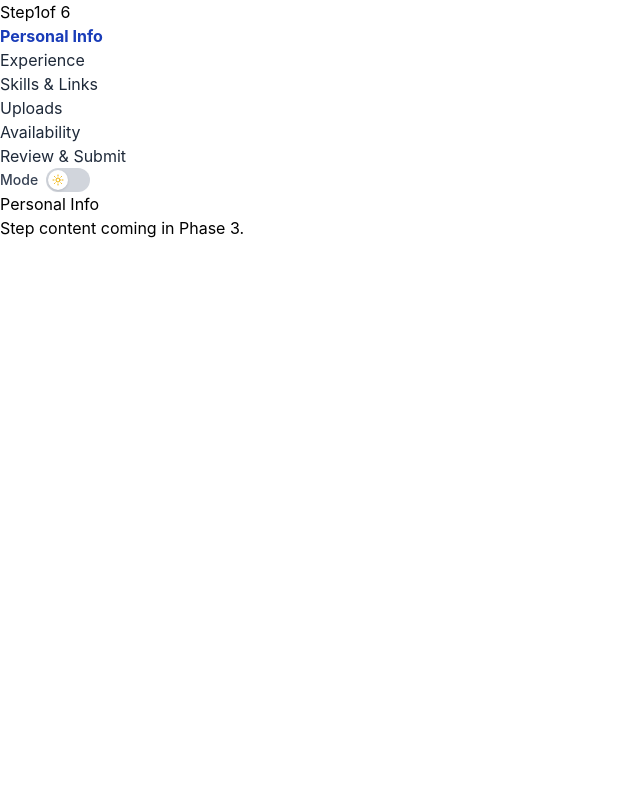
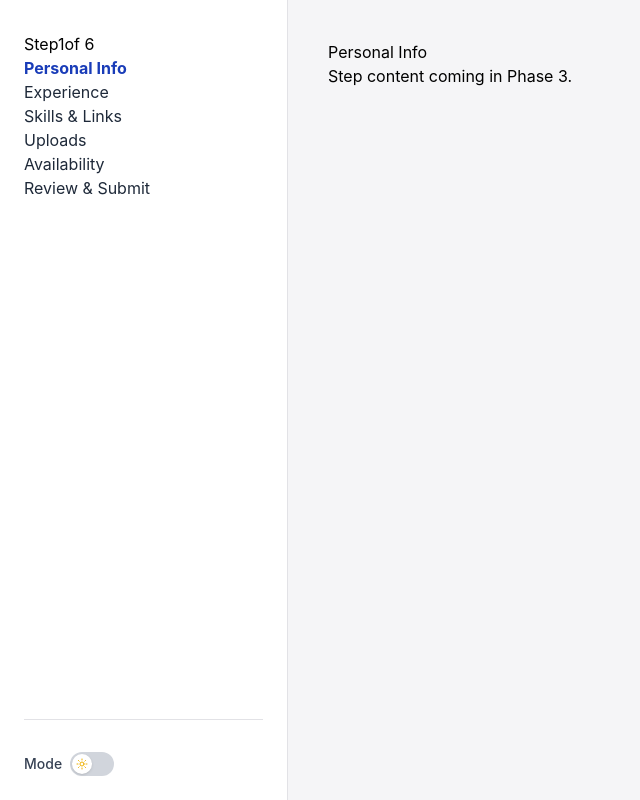
Before and after one commit to HanifNepali/job-application-form, a React (Vite) app: page /form/personal-info in a window 1280 px wide. Shown: the whole page, without its empty margins (0-640 px from the left). Built offline with nearby package versions, Linux system fonts and the light colour scheme.

Commit message:
Add Sidebar component

```diff
--- a/src/app/FormLayout.tsx
+++ b/src/app/FormLayout.tsx
@@ -1,5 +1,7 @@
+import { Sidebar, SidebarTrigger } from "@/components/Sidebar";
 import { Stepper } from "@/components/Stepper";
 import { ThemeToggle } from "@/components/ThemeToggle";
+import { SidebarProvider } from "@/providers/SidebarContext";
 import { Outlet } from "react-router-dom";
 
 // Shared shell for every step route. Router renders this once and swaps
@@ -10,12 +12,28 @@ import { Outlet } from "react-router-dom";
 // The Stepper itself isn't wired in yet — that's for a later phase
 export function FormLayout() {
   return (
-    <div>
-      <Stepper />
-      <ThemeToggle />
-      <main>
-        <Outlet />
-      </main>
-    </div>
+    <SidebarProvider>
+      <div className="min-h-screen bg-canvas">
+        <header className="relative z-30 flex items-center justify-between border-b border-line bg-surface px-4 py-3 nav:hidden">
+          <span className="font-semibold text-ink">Job Application</span>
+          <SidebarTrigger />
+        </header>
+
+        <div className="flex">
+          <Sidebar>
+            <div className="mt-2">
+              <Stepper />
+            </div>
+            <div className="mt-auto pt-8 border-t border-line">
+              <ThemeToggle />
+            </div>
+          </Sidebar>
+
+          <main className="min-w-0 flex-1 p-6 nav:p-10">
+            <Outlet />
+          </main>
+        </div>
+      </div>
+    </SidebarProvider>
   );
 }
--- /dev/null
+++ b/src/components/Sidebar.tsx
@@ -0,0 +1,50 @@
+import { type ReactNode } from "react";
+import { Menu, X } from "lucide-react";
+import { useSidebar } from "@/providers/SidebarContext";
+
+export function SidebarTrigger() {
+  const { isOpen, toggle } = useSidebar();
+
+  return (
+    <button
+      type="button"
+      onClick={toggle}
+      aria-label={isOpen ? "Close step navigation" : "Open step navigation"}
+      aria-expanded={isOpen}
+      aria-controls="form-sidebar"
+      className="rounded-md p-2 text-ink nav:hidden focus-visible:outline focus-visible:outline-accent cursor-pointer"
+    >
+      {isOpen ? (
+        <X className="h-5 w-5" aria-hidden="true" />
+      ) : (
+        <Menu className="h-5 w-5" aria-hidden="true" />
+      )}
+    </button>
+  );
+}
+
+export function Sidebar({ children }: { children: ReactNode }) {
+  const { isOpen, close } = useSidebar();
+
+  return (
+    <>
+      {isOpen && (
+        <div
+          aria-hidden="true"
+          onClick={close}
+          className="fixed inset-0 z-20 bg-black/50 nav:hidden"
+        />
+      )}
+
+      <aside
+        id="form-sidebar"
+        className={`flex flex-col fixed inset-y-0 left-0 z-30 w-72 transform border-r border-line
+          bg-surface p-6 transition-transform duration-200 ease-in-out
+          nav:static nav:z-auto nav:w-72 nav:translate-x-0 nav:shrink-0 nav:h-screen
+          ${isOpen ? "translate-x-0" : "-translate-x-full"}`}
+      >
+        {children}
+      </aside>
+    </>
+  );
+}
--- a/src/index.css
+++ b/src/index.css
@@ -1,3 +1,82 @@
 @import "tailwindcss";
 
 @custom-variant dark (&:where(.dark, .dark *));
+
+@theme inline {
+  --color-canvas: var(--color-canvas);
+  --color-surface: var(--color-surface);
+  --color-line: var(--color-line);
+
+  --color-ink: var(--color-ink);
+  --color-ink-secondary: var(--color-ink-secondary);
+  --color-ink-muted: var(--color-ink-muted);
+
+  --color-accent: var(--color-accent);
+  --color-accent-text: var(--color-accent-text);
+  --color-accent-hover: var(--color-accent-hover);
+
+  --color-error: var(--color-error);
+  --color-error-surface: var(--color-error-surface);
+  --color-success: var(--color-success);
+
+  --radius-sm: var(--radius-sm);
+  --radius-md: var(--radius-md);
+  --radius-lg: var(--radius-lg);
+
+  --shadow-card: var(--shadow-card);
+}
+
+@theme {
+  --breakpoint-nav: 62rem; /* 992px */
+}
+
+:root {
+  /* Surfaces */
+  --color-canvas: #f5f5f7;
+  --color-surface: #ffffff;
+  --color-line: #e2e2e6;
+
+  /* Text */
+  --color-ink: #18181b;
+  --color-ink-secondary: #52525b;
+  --color-ink-muted: #a1a1aa;
+
+  /* Accent */
+  --color-accent: #18181b;
+  --color-accent-text: #ffffff;
+  --color-accent-hover: #27272a;
+
+  /* Semantic (validation states, needed from Phase 3 onward) */
+  --color-error: #dc2626;
+  --color-error-surface: #fef2f2;
+  --color-success: #16a34a;
+
+  /* Shape */
+  --radius-sm: 6px;
+  --radius-md: 8px;
+  --radius-lg: 12px;
+
+  /* Shadow */
+  --shadow-card:
+    0 1px 3px 0 rgb(0 0 0 / 0.06), 0 1px 2px -1px rgb(0 0 0 / 0.06);
+}
+
+.dark {
+  --color-canvas: #0f0f11;
+  --color-surface: #1c1c1f;
+  --color-line: #2e2e33;
+
+  --color-ink: #f4f4f5;
+  --color-ink-secondary: #a1a1aa;
+  --color-ink-muted: #6b6b70;
+
+  --color-accent: #f4f4f5;
+  --color-accent-text: #18181b;
+  --color-accent-hover: #e4e4e7;
+
+  --color-error: #f87171;
+  --color-error-surface: #2a1516;
+  --color-success: #4ade80;
+
+  --shadow-card: 0 1px 3px 0 rgb(0 0 0 / 0.3), 0 1px 2px -1px rgb(0 0 0 / 0.3);
+}
--- /dev/null
+++ b/src/providers/SidebarContext.tsx
@@ -0,0 +1,47 @@
+import {
+  createContext,
+  useContext,
+  useEffect,
+  useState,
+  type ReactNode,
+} from "react";
+
+type SidebarContextValue = {
+  isOpen: boolean;
+  toggle: () => void;
+  close: () => void;
+};
+
+const SidebarContext = createContext<SidebarContextValue | null>(null);
+
+export function SidebarProvider({ children }: { children: ReactNode }) {
+  const [isOpen, setIsOpen] = useState(false);
+
+  // Close on Escape — standard behavior for any dismissible overlay.
+  useEffect(() => {
+    if (!isOpen) return;
+    const handleKeyDown = (e: KeyboardEvent) => {
+      if (e.key === "Escape") setIsOpen(false);
+    };
+    window.addEventListener("keydown", handleKeyDown);
+    return () => window.removeEventListener("keydown", handleKeyDown);
+  }, [isOpen]);
+
+  const value: SidebarContextValue = {
+    isOpen,
+    toggle: () => setIsOpen((prev) => !prev),
+    close: () => setIsOpen(false),
+  };
+
+  return (
+    <SidebarContext.Provider value={value}>{children}</SidebarContext.Provider>
+  );
+}
+
+export function useSidebar() {
+  const context = useContext(SidebarContext);
+  if (!context) {
+    throw new Error("useSidebar must be used within a SidebarProvider");
+  }
+  return context;
+}
```
